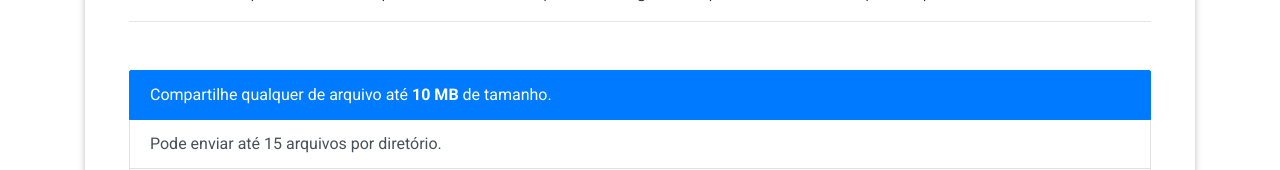
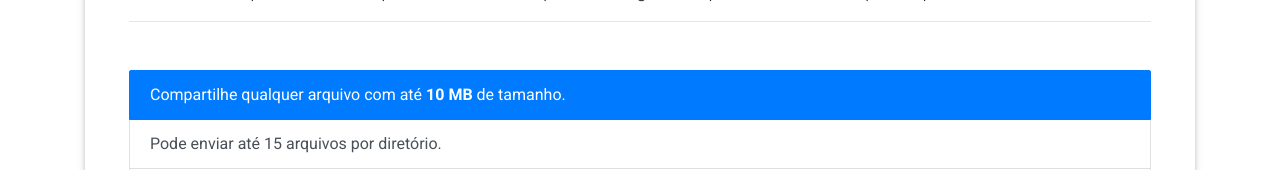
Before and after one commit to jpdik/DirShared, a React app: page /about in a window 1280 px wide. Shown: the part 469-639 px from the top of the page. Built offline with nearby package versions, Linux system fonts and the light colour scheme.

Commit message:
[MOD] text

```diff
--- a/src/pages/About/About.jsx
+++ b/src/pages/About/About.jsx
@@ -30,7 +30,7 @@ export default props => (
                                 </p>
                                 <hr className="my-2" />
                                 <MDBListGroup className="mt-5">
-                                    <MDBListGroupItem active>Compartilhe qualquer de arquivo até <b>{consts.MAX_MB} MB</b> de tamanho.</MDBListGroupItem>
+                                    <MDBListGroupItem active>Compartilhe qualquer arquivo com até <b>{consts.MAX_MB} MB</b> de tamanho.</MDBListGroupItem>
                                     <MDBListGroupItem hover>Pode enviar até 15 arquivos por diretório.</MDBListGroupItem>
                                     <MDBListGroupItem hover>Não são permitidos <b>{consts.NOT_PERMITED_FILES.map(file => { return `.${file} ` })}</b>.</MDBListGroupItem>
                                     <MDBListGroupItem hover>Você não precisa fazer login!</MDBListGroupItem>
```
